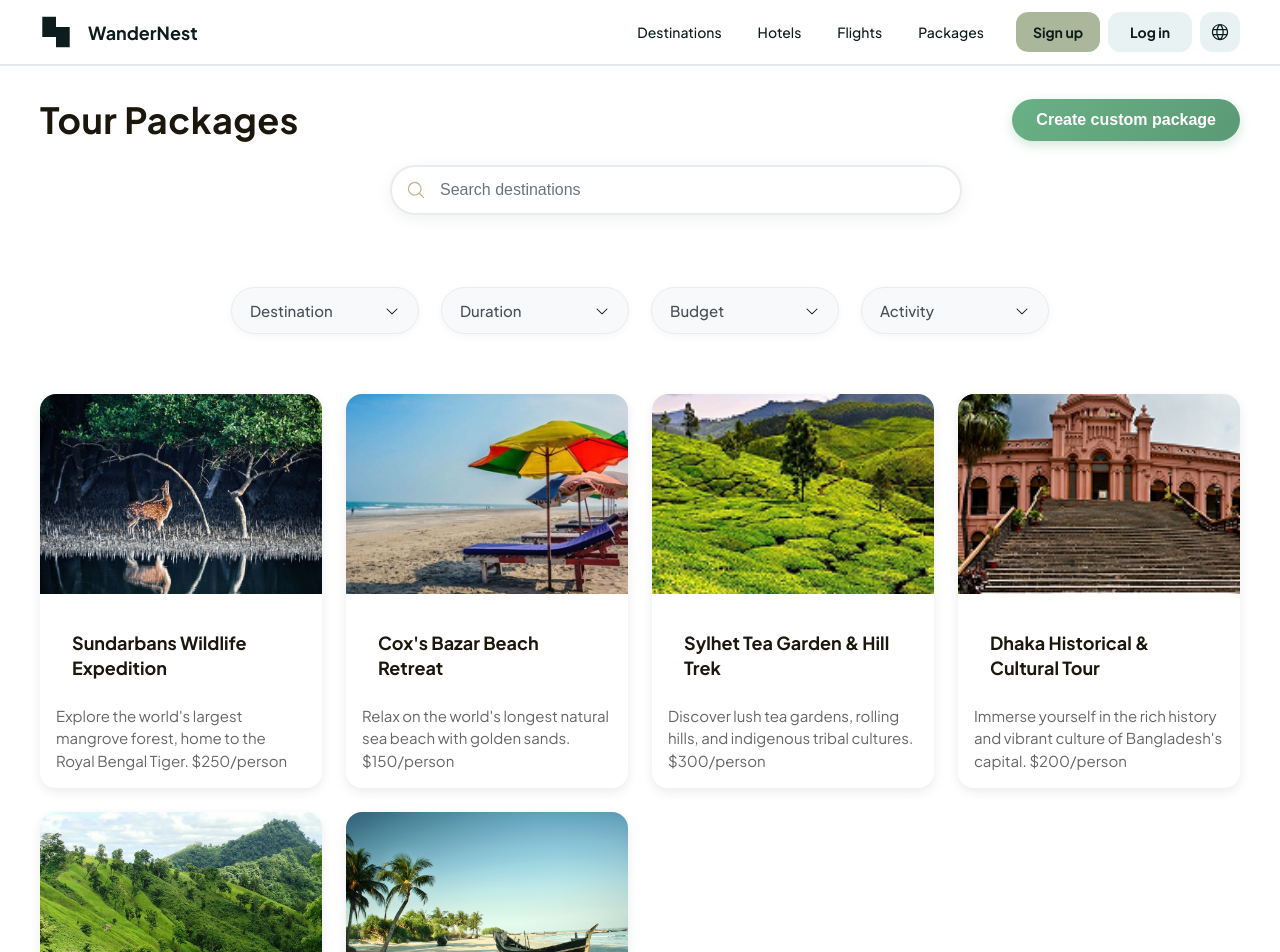
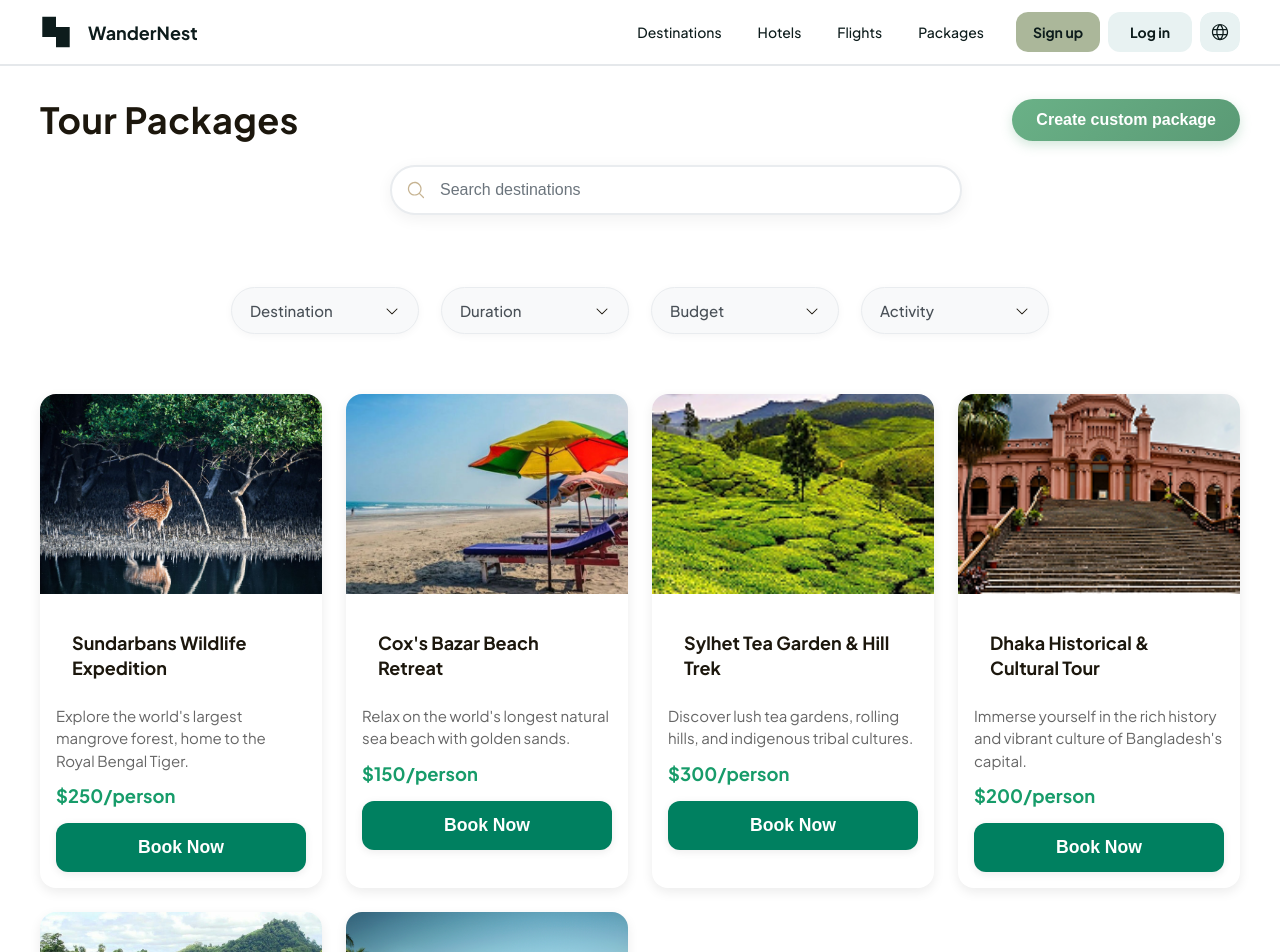
Before and after one commit to Redwan-Ahmed241/Wandernest, a React (Create React App) app: page /packages in a window 1280 px wide. Shown: the top 952 px of the page. Built offline with nearby package versions, Linux system fonts and the light colour scheme.

Commit message:
packages correction

```diff
--- a/src/components/Homepage.module.css
+++ b/src/components/Homepage.module.css
@@ -31,22 +31,19 @@ html {
 
 .depth6Frame02 {
   position: relative;
-  top: 16px;
-  left: 16px;
-  width: 80%;
-  height: 540px;
-  display: flex;
-  flex-direction: column;
-  justify-content: center;
-  align-items: center;
-  text-align: center;
+  border-radius: 16.81px;
+  height: 340px;
   background-image: url('/public/Figma_photoes/homebg.jpg');
   background-size: cover;
   background-repeat: no-repeat;
-  background-position: 40% 60%;
-  border-radius: 56px / 36px;
-  overflow: hidden;
-  position: relative;
+  background-position: top;
+  min-height: 600.23px;
+
+  width: 100%;
+  max-width: 1140px;
+  margin: 0 auto;
+  padding: 0 16px;
+
 }
 
 .heroContentWrapper {
--- a/src/components/Packages.module.css
+++ b/src/components/Packages.module.css
@@ -731,3 +731,30 @@
   color: #0d1c1c;
   font-family: 'Plus Jakarta Sans';
 }
+
+.bookButton {
+  background: #008060;
+  color: #fff;
+  border: none;
+  border-radius: 12px;
+  font-size: 1.1rem;
+  font-weight: 700;
+  padding: 14px 0;
+  width: 100%;
+  margin-top: 16px;
+  box-shadow: 0 2px 8px rgba(0,0,0,0.08);
+  transition: background 0.18s, box-shadow 0.18s, transform 0.12s;
+  cursor: pointer;
+}
+.bookButton:hover, .bookButton:focus {
+  background: #00684a;
+  box-shadow: 0 4px 16px rgba(0,0,0,0.13);
+  transform: translateY(-2px) scale(1.03);
+}
+
+.cardPrice {
+  font-size: 1.15rem;
+  color: #179c6a !important;
+  font-weight: 700;
+  margin: 12px 0 0 0;
+}
--- a/src/components/Packages.tsx
+++ b/src/components/Packages.tsx
@@ -16,37 +16,43 @@ const PACKAGES = [
   {
     name: 'Sundarbans Wildlife Expedition',
     image: '/Figma_photoes/sundarban.jpg',
-    description: "Explore the world's largest mangrove forest, home to the Royal Bengal Tiger. $250/person",
+    description: "Explore the world's largest mangrove forest, home to the Royal Bengal Tiger.",
+    price: '$250/person',
     destination: 'Sundarbans',
   },
   {
     name: "Cox's Bazar Beach Retreat",
     image: '/Figma_photoes/coxsbazar.jpg',
-    description: "Relax on the world's longest natural sea beach with golden sands. $150/person",
+    description: "Relax on the world's longest natural sea beach with golden sands.",
+    price: '$150/person',
     destination: "Cox's Bazar",
   },
   {
     name: 'Sylhet Tea Garden & Hill Trek',
     image: '/Figma_photoes/srimangal.png',
-    description: 'Discover lush tea gardens, rolling hills, and indigenous tribal cultures. $300/person',
+    description: 'Discover lush tea gardens, rolling hills, and indigenous tribal cultures.',
+    price: '$300/person',
     destination: 'Sylhet',
   },
   {
     name: 'Dhaka Historical & Cultural Tour',
     image: '/Figma_photoes/dh-hs.jpg',
-    description: "Immerse yourself in the rich history and vibrant culture of Bangladesh's capital. $200/person",
+    description: "Immerse yourself in the rich history and vibrant culture of Bangladesh's capital.",
+    price: '$200/person',
     destination: 'Dhaka',
   },
   {
     name: 'Chittagong Hill Tracts Adventure',
     image: '/Figma_photoes/bandorban.jpg',
-    description: 'Embark on an adventurous journey through breathtaking landscapes and remote villages. $350/person',
+    description: 'Embark on an adventurous journey through breathtaking landscapes and remote villages.',
+    price: '$350/person',
     destination: 'Bandarban',
   },
   {
     name: "St. Martin's Island Escape",
     image: '/Figma_photoes/Saint-Martin.jpg',
-    description: "Unwind on the only coral island of Bangladesh, surrounded by crystal-clear waters. $180/person",
+    description: "Unwind on the only coral island of Bangladesh, surrounded by crystal-clear waters.",
+    price: '$180/person',
     destination: "St. Martin's Island",
   },
 ];
@@ -189,6 +195,14 @@ const Packages: FunctionComponent = () => {
                                 <div className={styles.depth8Frame1}>
                                   <div className={styles.exploreTheWorlds}>{pkg.description}</div>
                                 </div>
+                                <div className={styles.cardPrice}>{pkg.price}</div>
+                                <button
+                                  className={styles.bookButton}
+                                  onClick={e => { e.stopPropagation(); alert(`Booking for ${pkg.name}`); }}
+                                  type="button"
+                                >
+                                  Book Now
+                                </button>
                               </div>
                             </div>
                           ))}
```
